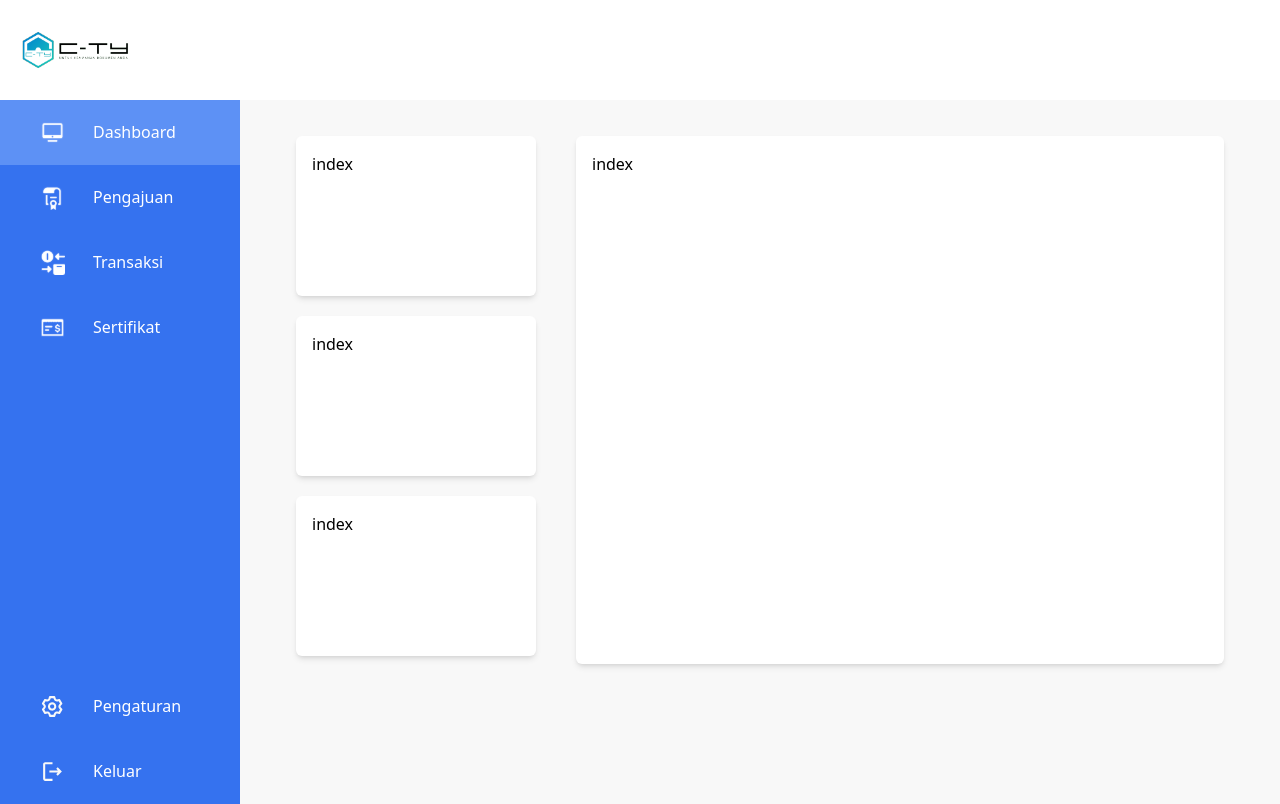
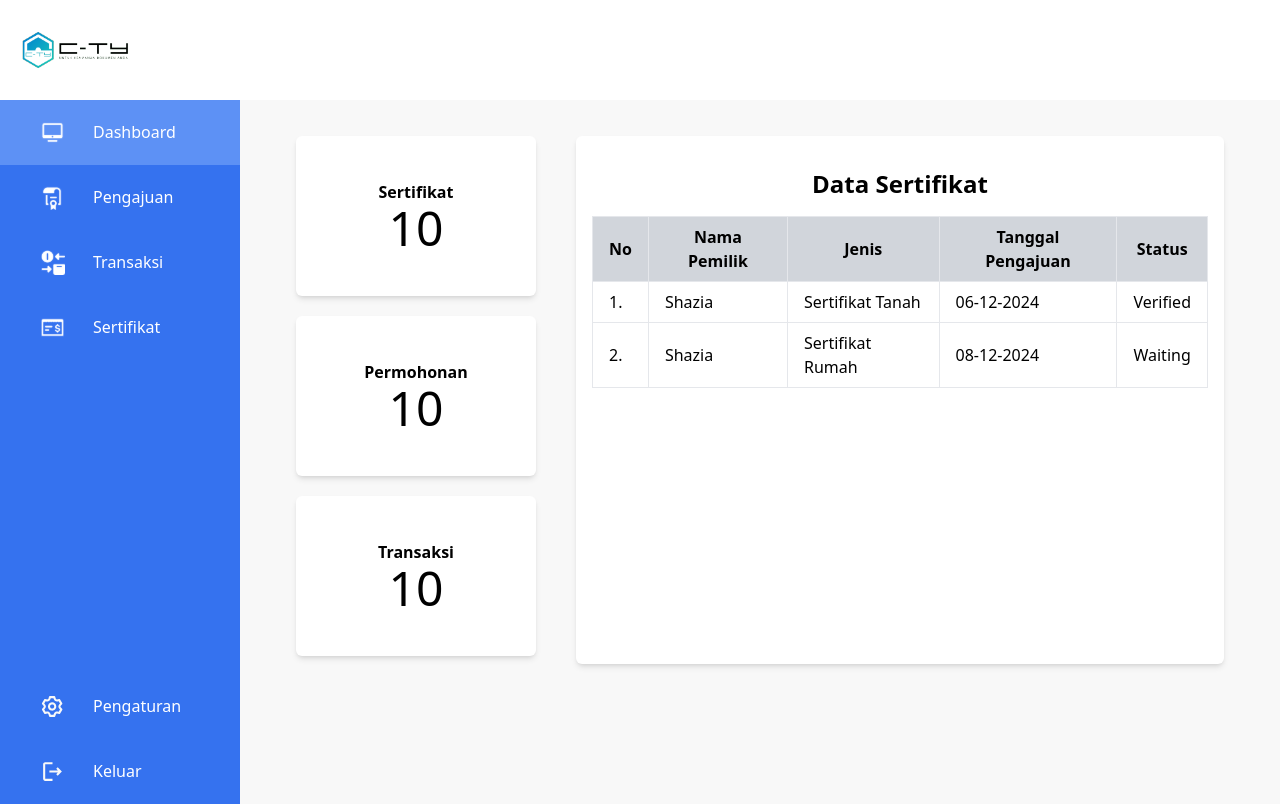
Before and after one commit to Jong44/fronted_cty, a Next.js app: page /user/dashboard in a window 1280 px wide. Built offline with nearby package versions, Linux system fonts and the light colour scheme.

Commit message:
update dashboard

```diff
--- a/src/components/global/CardPrimary.js
+++ b/src/components/global/CardPrimary.js
@@ -1,9 +1,9 @@
 import React from 'react'
 
-const Index = () => {
+const Index = ({children}) => {
   return (
-    <div className='shadow-md rounded-md bg-white w-[15rem] h-[10rem] p-4'>
-        index
+    <div className='shadow-md rounded-md bg-white w-[15rem] h-[10rem] p-4 flex flex-col justify-center items-center'>
+       {children}
     </div>
   )
 }
--- a/src/components/global/layout/Header.js
+++ b/src/components/global/layout/Header.js
@@ -7,6 +7,9 @@ const Index = () => {
       <div>
         <Image src="/assets/logo.svg" alt="logo" width={120} height={120} />
       </div>
+      <div>
+
+      </div>
     </header>
   )
 }
--- a/src/pages/auth/login.js
+++ b/src/pages/auth/login.js
@@ -33,6 +33,7 @@ const Register = () => {
                 className="w-[40rem] p-2 mt-2 border border-gray-300 rounded"
               />
             </div>
+            <p className='flex justify-end text-blue-700'>Belum punya akun? <a href="/auth/login">Daftar di sini</a></p>
             <button
               type="submit"
               className="mt-4 w-[40rem] p-2 bg-blue-500 text-white rounded"
--- a/src/pages/user/dashboard/index.js
+++ b/src/pages/user/dashboard/index.js
@@ -7,13 +7,55 @@ const Dashboard = () => {
     <RootLayout>
       <main className='px-10 py-5 md:flex gap-10'>
         <div className='flex flex-col gap-5'>
-          <CardPrimary />
-          <CardPrimary />
-          <CardPrimary />
+          <CardPrimary>
+            <h4 className='text-center'><b>Sertifikat</b></h4>
+            <div className='text-5xl text-center'>
+              10
+            </div>
+          </CardPrimary>
+          <CardPrimary>
+            <h4 className='text-center'><b>Permohonan</b></h4>
+            <div className='text-5xl text-center'>
+              10
+            </div>
+          </CardPrimary>
+          <CardPrimary>
+            <h4 className='text-center'><b>Transaksi</b></h4>
+            <div className='text-5xl text-center'>
+              10
+            </div>
+          </CardPrimary>
         </div>
         <div className='flex-1'>
           <div className='shadow-md rounded-md bg-white w-full h-[33rem] p-4'>
-            index
+            <h1 className='p-4 text-center text-2xl'><b>Data Sertifikat</b></h1>
+            <table className='table-auto w-full border-collapse'>
+              <thead className='bg-gray-300'>
+                <tr>
+                  <th className='border px-4 py-2'>No</th>
+                  <th className='border px-4 py-2'>Nama Pemilik</th>
+                  <th className='border px-4 py-2'>Jenis</th>
+                  <th className='border px-4 py-2'>Tanggal Pengajuan</th>
+                  <th className='border px-4 py-2'>Status</th>
+                </tr>
+              </thead>
+              <tbody>
+                <tr>
+                  <td className='border px-4 py-2'>1.</td>
+                  <td className='border px-4 py-2'>Shazia</td>
+                  <td className='border px-4 py-2'>Sertifikat Tanah</td>
+                  <td className='border px-4 py-2'>06-12-2024</td>
+                  <td className='border px-4 py-2'>Verified</td>
+                </tr>
+                <tr>
+                  <td className='border px-4 py-2'>2.</td>
+                  <td className='border px-4 py-2'>Shazia</td>
+                  <td className='border px-4 py-2'>Sertifikat Rumah</td>
+                  <td className='border px-4 py-2'>08-12-2024</td>
+                  <td className='border px-4 py-2'>Waiting</td>
+                </tr>
+              </tbody>
+            </table>
           </div>
         </div>
       </main>
```
Also changed, not shown: package.json (+5 -4 lines), src/pages/user/sertifikat/index.js (line endings or trailing spaces), 1 other file (tests, documents, lock files or other folders).
